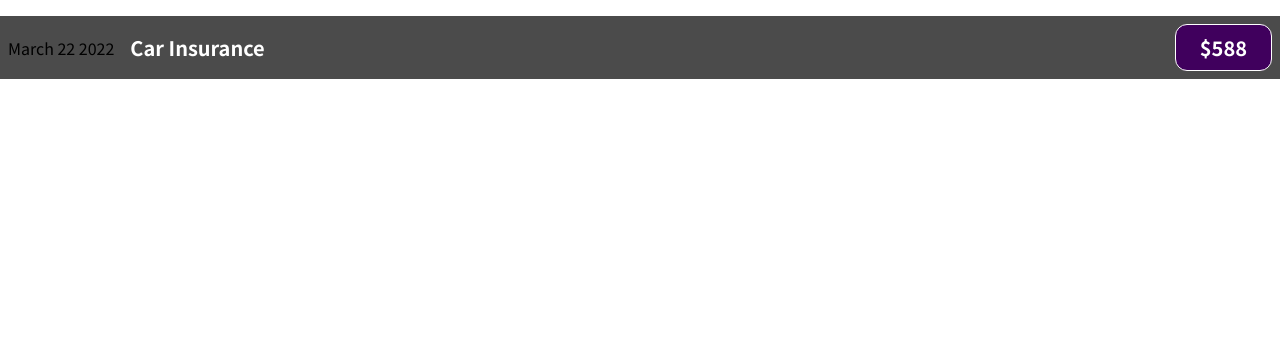
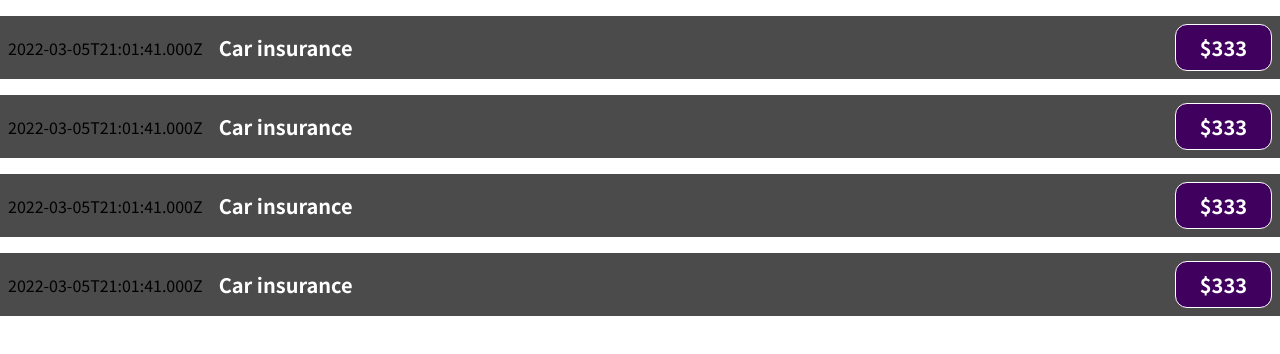
Before and after one commit to PrakatNeupane/expense-tracker-1, a React (Create React App) app: page / in a window 1280 px wide. Shown: the top 354 px of the page. Built offline with nearby package versions, Linux system fonts and the light colour scheme.

Commit message:
adding simple javascript for dynamic value

```diff
--- a/src/App.js
+++ b/src/App.js
@@ -7,6 +7,9 @@ const App = () => {
   return (
     <div>
       <ExpenseItem />
+      <ExpenseItem />
+      <ExpenseItem />
+      <ExpenseItem />
     </div>
   )
 }
--- a/src/components/Expenses/ExpenseItem.js
+++ b/src/components/Expenses/ExpenseItem.js
@@ -1,12 +1,15 @@
 import React from "react";
 
 export const ExpenseItem = () => {
+  const expenseItem = "Car insurance";
+  const expenseDate = new Date();
+  const expenseAmount = 333;
   return (
     <div className="expense-item">
-      <div>March 22 2022</div>
+      <div>{expenseDate.toISOString()}</div>
       <div className="expense-item__description">
-        <h2>Car Insurance</h2>
-        <div className="expense-item__price">$588</div>
+        <h2>{expenseItem}</h2>
+        <div className="expense-item__price">${expenseAmount}</div>
       </div>
     </div>
   );
```
Also changed, not shown: 1 other file (tests, documents, lock files or other folders).
